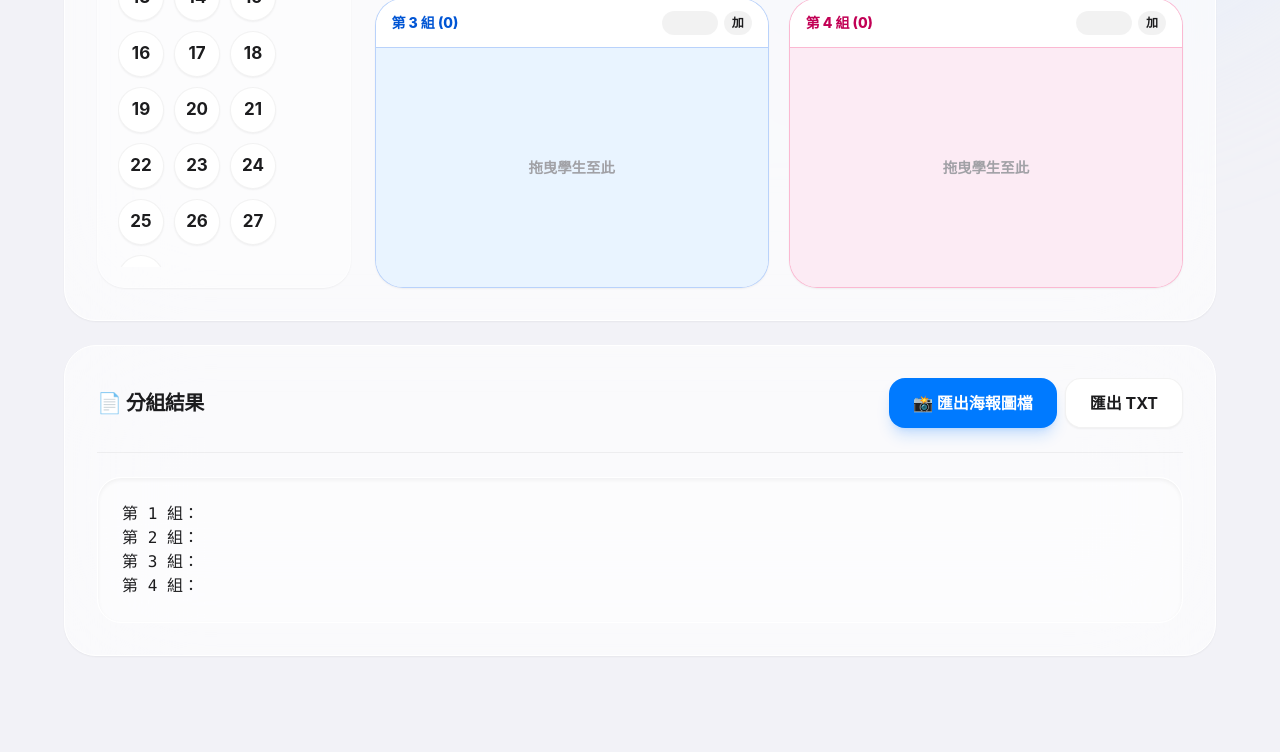
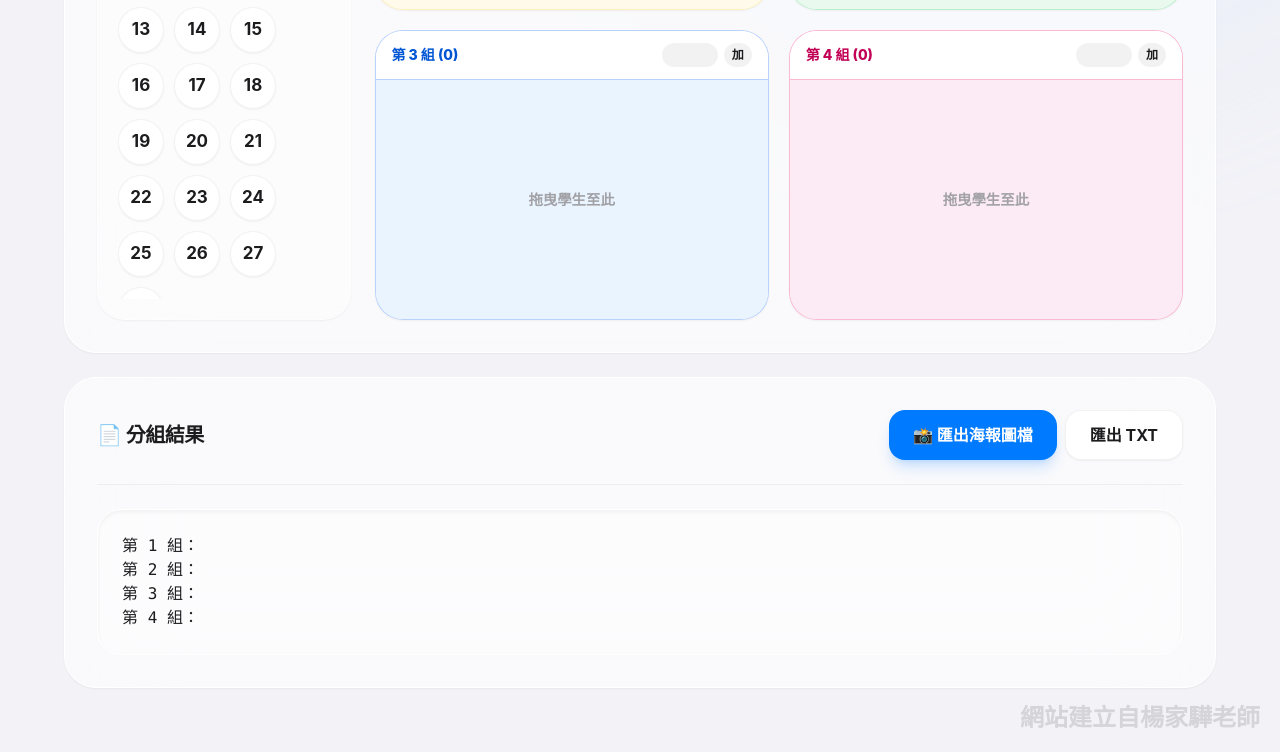
Before and after one commit to chy23/Class_Grp., a plain HTML site: page index.html in a window 1280 px wide. Shown: the part 942-1694 px from the top of the page. Before the commit the page ends 1630 px from the top, so only its background shows below. Drawn offline with nearby package versions, Linux system fonts and the light colour scheme.

Commit message:
Add watermarks

```diff
--- a/index.html
+++ b/index.html
@@ -94,7 +94,11 @@
         }
     </style>
 </head>
-<body class="min-h-screen relative p-4 md:p-8">
+<body class="min-h-screen relative px-4 md:px-8 pt-16 pb-16">
+
+    <!-- 浮水印 -->
+    <div style="position: absolute; top: 16px; right: 20px; font-size: 18pt; color: gray; opacity: 0.25; z-index: 0; pointer-events: none; user-select: none; font-weight: bold; white-space: nowrap;">網站建立自楊家驊老師</div>
+    <div style="position: absolute; bottom: 16px; right: 20px; font-size: 18pt; color: gray; opacity: 0.25; z-index: 0; pointer-events: none; user-select: none; font-weight: bold; white-space: nowrap;">網站建立自楊家驊老師</div>
 
     <!-- iOS 26 空間感背景光暈 -->
     <div class="bg-orb bg-[#FFD1E3]/50 w-[50vw] h-[50vw] top-[-10%] left-[-10%]"></div>
```
